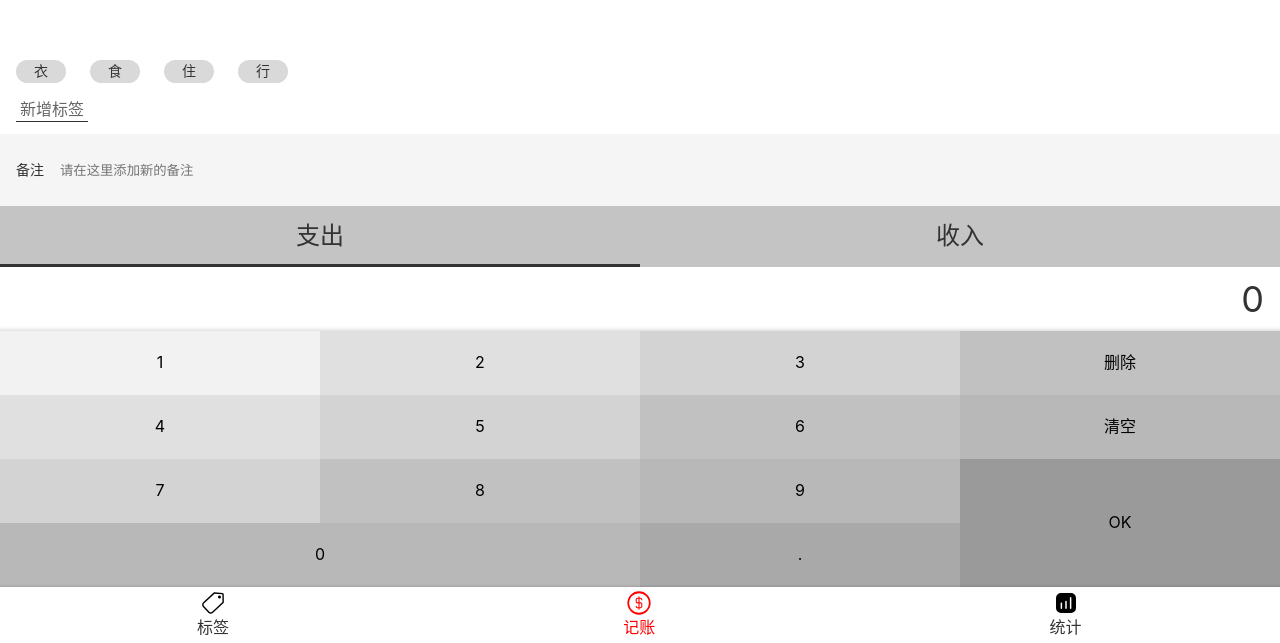
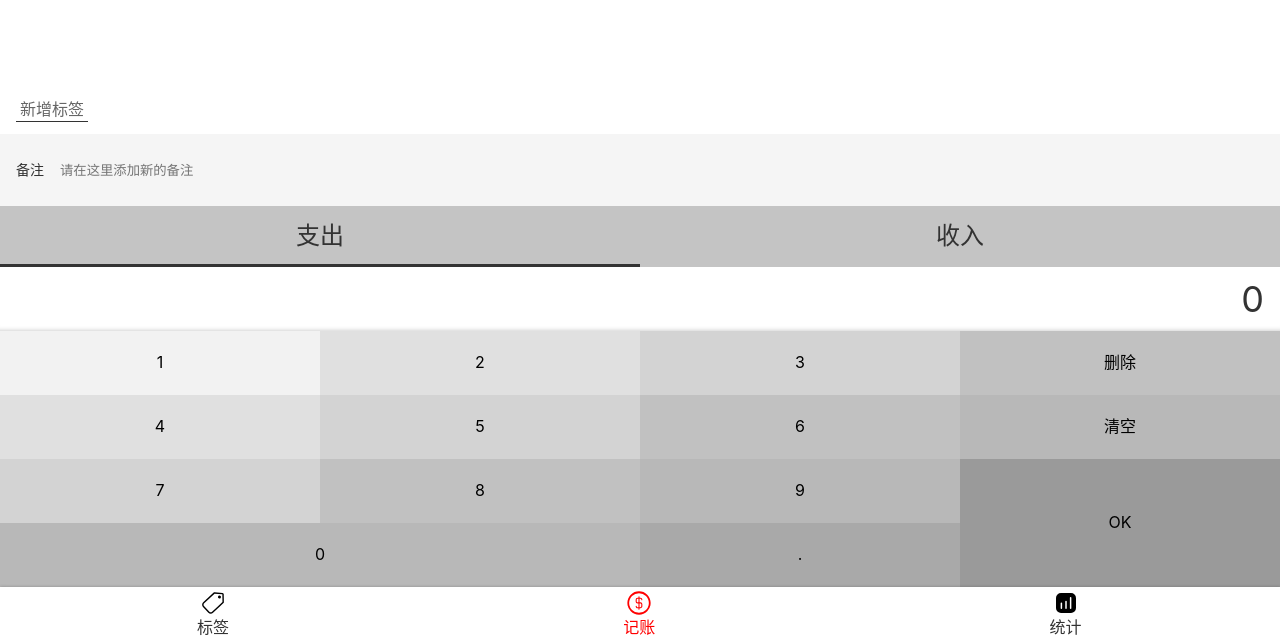
Before and after one commit to znzaznz/React-Morny, a React app: page /money#/money in a window 1280 px wide. Shown: the part 157-800 px from the top of the page. Built offline with nearby package versions, Linux system fonts and the light colour scheme; the HTML template or start-up script is replaced by a standard one.

Commit message:
数据持久化以及封装了useUpdate

```diff
--- a/src/components/TagsSection/TagsSection.tsx
+++ b/src/components/TagsSection/TagsSection.tsx
@@ -41,7 +41,7 @@ type Props = {
 }
 
 const TagsSection:React.FC<Props> = (props)=>{
-    const {tags,setTags,addTag} = useTags();
+    const {tags,addTag} = useTags();
     //增加tag标签
 
     //标签标选功能
--- /dev/null
+++ b/src/lib/useUpdate.tsx
@@ -0,0 +1,15 @@
+import {useEffect, useRef} from 'react';
+
+const useUpdate = (fn:Function,deps:any)=>{
+    const count = useRef(0)
+    useEffect(()=>{
+        count.current += 1;
+    })
+    useEffect(()=>{
+        if (count.current > 1){
+            fn()
+        }
+    },deps)
+}
+
+export {useUpdate}
--- a/src/useTags.tsx
+++ b/src/useTags.tsx
@@ -1,16 +1,22 @@
-import {useEffect, useState} from 'react';
+import {useEffect,  useState} from 'react';
 import { v4 as uuid } from 'uuid';
+import {useUpdate} from './lib/useUpdate';
 
-const defaultTags = [
-    {id:uuid(),name:"衣"},
-    {id:uuid(),name:"食"},
-    {id:uuid(),name:"住"},
-    {id:uuid(),name:"行"}
-]
+// const defaultTags = [
+//     {id:uuid(),name:"衣"},
+//     {id:uuid(),name:"食"},
+//     {id:uuid(),name:"住"},
+//     {id:uuid(),name:"行"}
+// ]
 //抽离useTags函数
 const useTags = ()=>{
     //此时思考到，如果是字符串的数组，会导致代码的bug，所以改成对象的数组
-   const [tags,setTags] = useState<{id:string,name:string}[]>(defaultTags)
+   const [tags,setTags] = useState<{id:string,name:string}[]>([])
+    useEffect(()=>{
+        setTags(JSON.parse(window.localStorage.getItem("tags") || '[]'))
+    },[])
+    useUpdate(()=>{window.localStorage.setItem("tags",JSON.stringify(tags))},[tags])
+
     const findTag = (id:string)=>{return  tags.filter(tag=>tag.id === id)[0]}
     const findTagIndex = (id:string)=>{
        let result = -1;
@@ -24,7 +30,7 @@ const useTags = ()=>{
     }
     const update = (id:string, {name}:{name:string})=>{
        setTags(tags.map(tag=>{
-           return (id === id ? {id,name} : tag)
+           return (id === tag.id ? {id,name} : tag)
        }))
     } // obj={name:2}
     const deleteTag = (id:string)=>{
```
